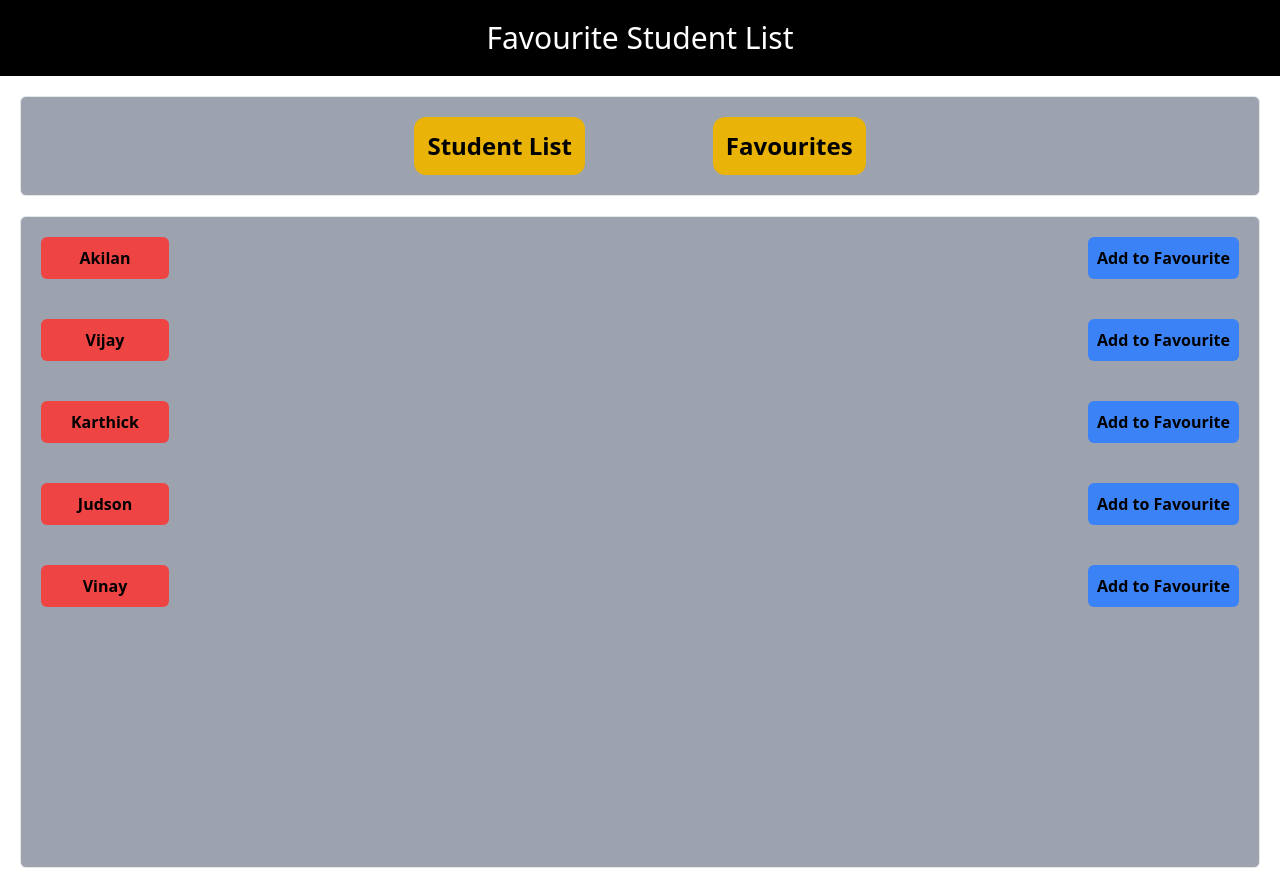
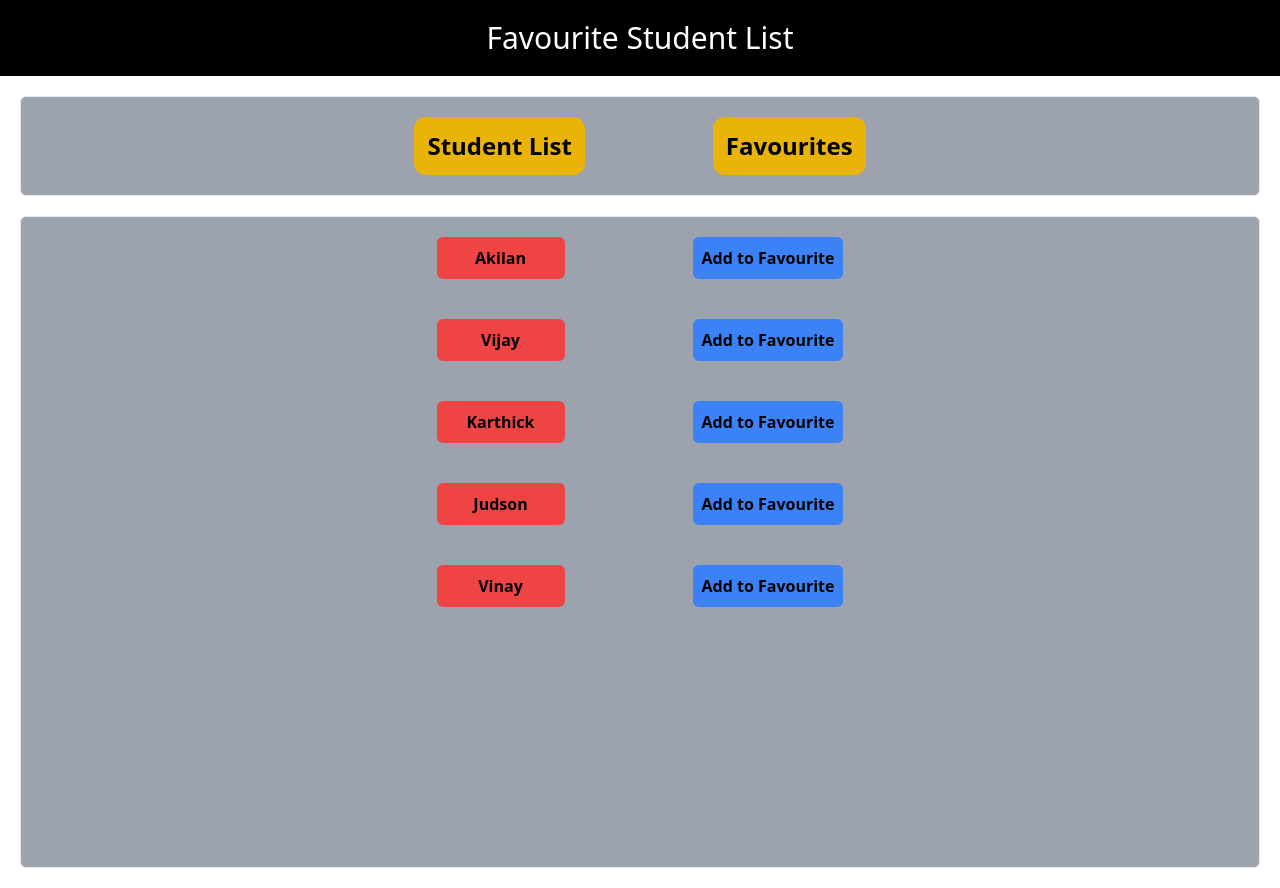
Before and after one commit to Ragul3153/Favourite-Student-List-, a React (Create React App) app: page / in a window 1280 px wide. Built offline with nearby package versions, Linux system fonts and the light colour scheme.

Commit message:
Final Update

```diff
--- a/src/pages/Student.jsx
+++ b/src/pages/Student.jsx
@@ -41,7 +41,7 @@ function Student(props){
                 studentlist.map(function(item)
                 {
                     return (
-                        <div className="flex text-1xl font-bold justify-between p-5">
+                        <div className="flex text-1xl font-bold justify-between p-5 md:justify-center md:gap-32">
                             <h2 className="bg-red-500 w-32 p-2 text-center border border-transparent rounded-md">{item.name}</h2>
                             {
                                 item.favourite == false ? <button className="bg-blue-500 p-2 border rounded-md border-transparent" onClick={()=>{handleclick(item.id)}}>Add to Favourite</button> : <button className="bg-white p-2 border rounded-md border-transparent">Add to Favourite</button>
```
